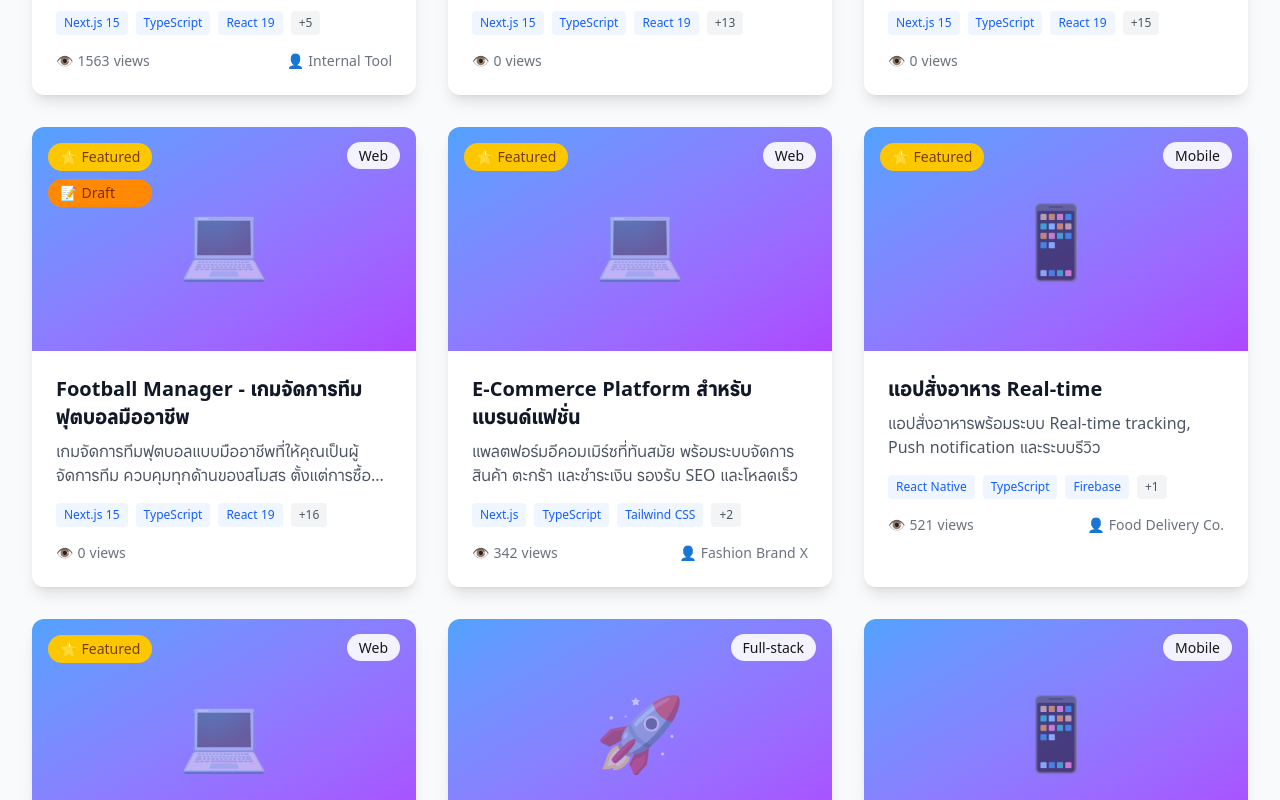
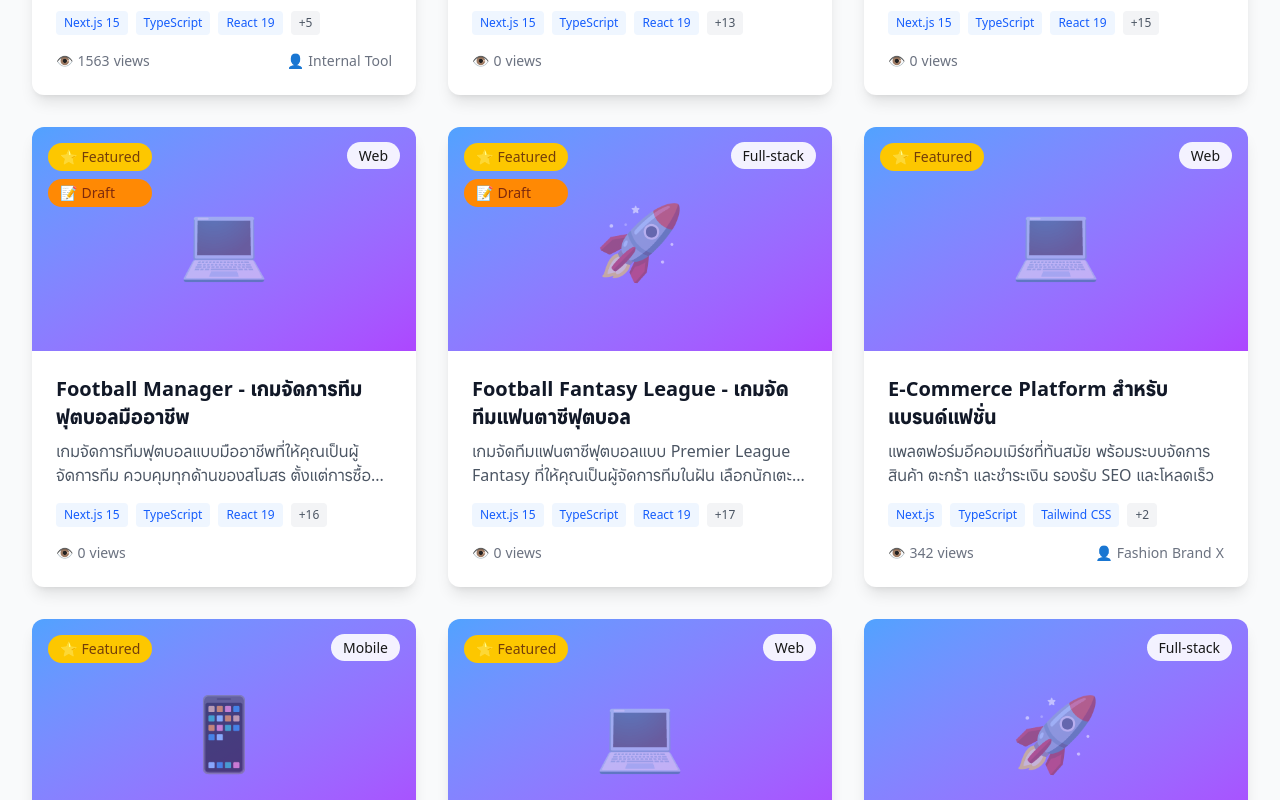
Before and after one commit to danya0365/cleancode1986-portfolio-nextjs, a Next.js app: page /portfolio in a window 1280 px wide. Shown: the part 1740-2540 px from the top of the page. Built offline with nearby package versions, Linux system fonts and the light colour scheme.

Commit message:
feat: add Football Fantasy League project to future projects mock data

```diff
--- a/src/data/mock/projects.mock.ts
+++ b/src/data/mock/projects.mock.ts
@@ -1174,6 +1174,144 @@ const FUTURE_PROJECTS: Project[] = [
     status: "draft",
     viewCount: 0,
   },
+  {
+    id: "104",
+    slug: "football-fantasy-league",
+    title: "Football Fantasy League - เกมจัดทีมแฟนตาซีฟุตบอล",
+    category: "Full-stack",
+    displayOrder: 104,
+    isCleanCode: false,
+    isMock: false,
+    isFuture: true,
+    description:
+      "เกมจัดทีมแฟนตาซีฟุตบอลแบบ Premier League Fantasy ที่ให้คุณเป็นผู้จัดการทีมในฝัน เลือกนักเตะจริงจากลีกชั้นนำ แข่งขันกับเพื่อนและผู้เล่นทั่วโลก รับคะแนนตามผลงานจริงของนักเตะ พร้อมระบบลีกส่วนตัว การซื้อขายนักเตะ และรางวัลมากมาย",
+    thumbnail: "/images/projects/football-fantasy-thumb.jpg",
+    images: [
+      "/images/projects/football-fantasy-1.jpg",
+      "/images/projects/football-fantasy-2.jpg",
+      "/images/projects/football-fantasy-3.jpg",
+      "/images/projects/football-fantasy-4.jpg",
+      "/images/projects/football-fantasy-5.jpg",
+    ],
+    technologies: [
+      "Next.js 15",
+      "TypeScript",
+      "React 19",
+      "NestJS",
+      "Prisma",
+      "PostgreSQL",
+      "Supabase",
+      "React Hook Form",
+      "Zod",
+      "Zustand",
+      "Tailwind CSS 4",
+      "TanStack Query",
+      "Chart.js",
+      "D3.js",
+      "Socket.io",
+      "Redis",
+      "Framer Motion",
+      "date-fns",
+      "Football-Data.org API",
+      "Stripe",
+    ],
+    features: [
+      {
+        title: "จัดทีมแฟนตาซีในฝัน",
+        description:
+          "เลือกนักเตะ 15 คน ภายในงบ 100 ล้าน จากลีกจริง วางฟอร์เมชั่น 3-4-3, 3-5-2, 4-3-3 ฯลฯ เลือกกัปตันและรองกัปตัน พร้อมระบบ Auto-pick อัจฉริยะ",
+      },
+      {
+        title: "คะแนนตามผลงานจริง Real-time",
+        description:
+          "รับคะแนนจากผลงานจริงของนักเตะ ประตู แอสซิสต์ Clean Sheet บันทึกเซฟ อัพเดทแบบ Real-time ทุกนัดการแข่งขัน",
+      },
+      {
+        title: "ตลาดซื้อขายนักเตะ",
+        description:
+          "ซื้อ-ขายนักเตะทุกสัปดาห์ ดูราคาขึ้น-ลง ตามฟอร์มการเล่น วิเคราะห์ Fixture Difficulty Rating และ Ownership %",
+      },
+      {
+        title: "Gameweek Planning",
+        description:
+          "วางแผนทีมล่วงหน้า 5 Gameweeks ใช้ Wildcard, Free Hit, Bench Boost, Triple Captain ในจังหวะที่เหมาะสม",
+      },
+      {
+        title: "ลีกส่วนตัวและ Mini-Leagues",
+        description:
+          "สร้างลีกส่วนตัวกับเพื่อน ครอบครัว เพื่อนร่วมงาน แข่งขันกันในกลุ่มเล็ก พร้อมตารางอันดับและสถิติเปรียบเทียบ",
+      },
+      {
+        title: "Global Leaderboard",
+        description:
+          "แข่งขันกับผู้เล่นทั่วโลก ดูอันดับโลก อันดับประเทศ อันดับภูมิภาค พร้อมรางวัลสำหรับผู้ชนะ",
+      },
+      {
+        title: "สถิติและการวิเคราะห์เชิงลึก",
+        description:
+          "ดูสถิตินักเตะครบถ้วน Form, ICT Index, Expected Goals (xG), Expected Assists (xA), Bonus Points System พร้อมกราฟและชาร์ตแบบ Interactive",
+      },
+      {
+        title: "AI Recommendations",
+        description:
+          "ระบบ AI แนะนำนักเตะที่น่าสนใจ วิเคราะห์ Fixture, Form, Price Changes และคาดการณ์คะแนนในอนาคต",
+      },
+      {
+        title: "Draft Mode",
+        description:
+          "โหมด Draft แบบ Head-to-Head แต่ละคนเลือกนักเตะไม่ซ้ำกัน แข่งขันแบบ Knockout Tournament พร้อมระบบ Waiver Wire",
+      },
+      {
+        title: "Live Match Updates",
+        description:
+          "ติดตามคะแนนแบบ Live ระหว่างแมตช์ ดูไฮไลท์ประตู สถิติการเล่น และการเปลี่ยนตัวแบบ Real-time",
+      },
+      {
+        title: "Price Change Predictor",
+        description:
+          "ทำนายการเปลี่ยนแปลงราคานักเตะ ดู Transfer In/Out Trends วิเคราะห์ว่านักเตะคนไหนจะขึ้น-ลงราคา",
+      },
+      {
+        title: "Fixture Planner & Difficulty",
+        description:
+          "ดูตารางแข่งล่วงหน้า วิเคราะห์ความยากง่ายของคู่แข่ง Double Gameweeks, Blank Gameweeks พร้อมระบบแจ้งเตือน",
+      },
+      {
+        title: "Team Comparison Tool",
+        description:
+          "เปรียบเทียบทีมกับเพื่อน ดูความแตกต่างของนักเตะ คะแนน การใช้ Chip และกลยุทธ์การเล่น",
+      },
+      {
+        title: "History & Season Archives",
+        description:
+          "ดูประวัติทีมย้อนหลัง สถิติทุกฤดูกาล Hall of Fame ผู้เล่นที่ดีที่สุด และความทรงจำแต่ละซีซั่น",
+      },
+      {
+        title: "Social Features",
+        description:
+          "แชทกับสมาชิกในลีก แชร์ทีม โพสต์ผลงาน Banter กับเพื่อน พร้อมระบบ Achievements และ Badges",
+      },
+      {
+        title: "Premium Features",
+        description:
+          "สมัครสมาชิก Premium รับสถิติเพิ่มเติม AI Analysis ขั้นสูง ลบโฆษณา และรางวัลพิเศษ",
+      },
+      {
+        title: "Mobile App & Notifications",
+        description:
+          "แอปมือถือ iOS/Android แจ้งเตือน Deadline, Price Changes, Lineup News และผลการแข่งขันทันที",
+      },
+      {
+        title: "Multi-League Support",
+        description:
+          "รองรับหลายลีก Premier League, La Liga, Serie A, Bundesliga เล่นได้พร้อมกันหลายลีก",
+      },
+    ],
+    projectDate: "2025-12-01",
+    isFeatured: true,
+    status: "draft",
+    viewCount: 0,
+  },
 ];
 
 // Merge all projects
```
